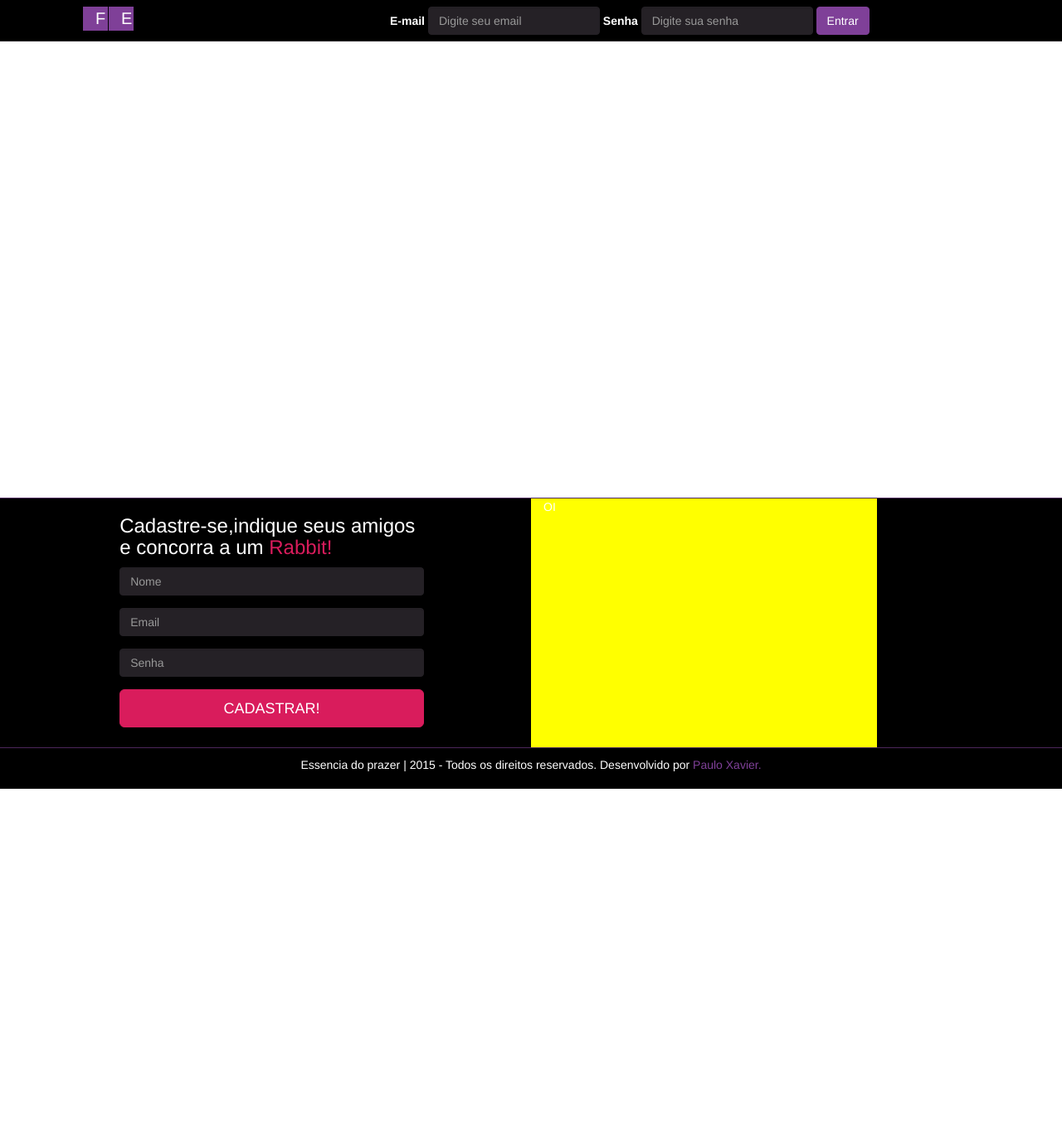
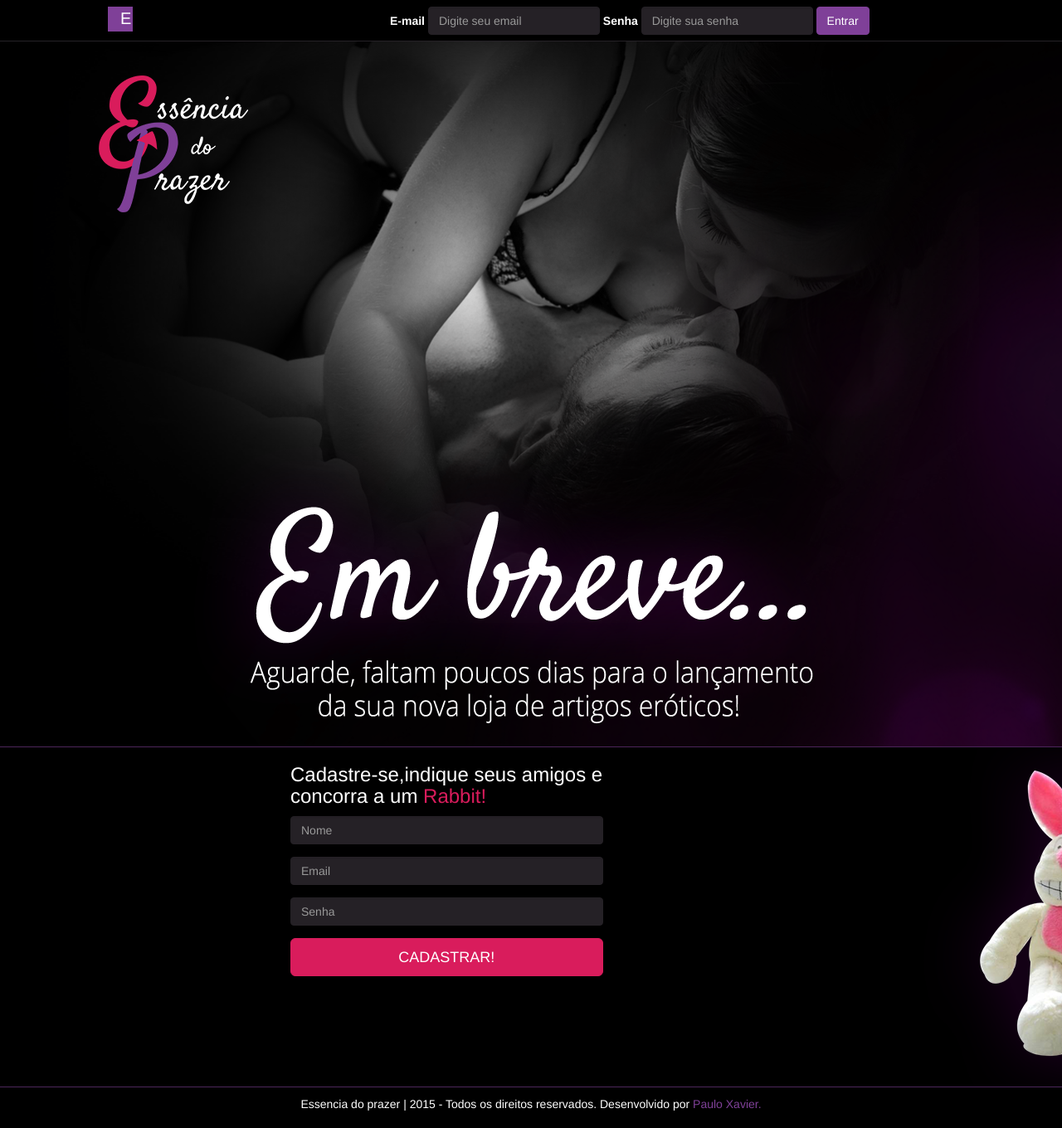
Before and after one commit to opauloxavier/shareableMail, a PHP site: page /coming/?to=home in a window 1280 px wide. Shown: the whole page at 83% size. Before the commit the page ends 951 px from the top, so only its background shows below. Run offline with PHP 8.4, Linux system fonts and the light colour scheme; some libraries are stand-ins or nearby versions.

Commit message:
Primeira Página
Terminada Landing Page, faltando apenas ajustes de icones de mídias
sociais.

```diff
--- a/framework/assets/css/custom.css
+++ b/framework/assets/css/custom.css
@@ -9,18 +9,22 @@
 
 .social{
 	background-color: #7f4098;
-	font-size:20px;
+	height:30px;
 	margin-right:1px;
 }
 
 .temp-featured{
-	height:600px;
-	background-color: #ffffff;
-}
+  margin-top:50px;
+	height:850px;
+	background: url('../img/featured.png') no-repeat center center;
+  background-color:black;
+  }
 
 .temp-coelho{
-	height:350px;
-	background-color: yellow;
+	height:450px;
+  margin-bottom: 10px;
+	background: url('../img/rabbit.png') no-repeat top right;
+  background-position: 1100px -50px;
 }
 
 .rosa{
--- a/framework/core/core.php
+++ b/framework/core/core.php
@@ -7,8 +7,9 @@
 
 	define('SITE_TITLE','Essencia do Prazer');
 	define('SITE_URL','http://essenciadoprazer.com.br');
-	define("THEME_URL","framework/template/default/");
+	define('THEME_URL','framework/template/default/');
 
+	define('SOCIAL_FB','https://www.facebook.com/essenciadoprazer1?fref=ts');
 
 	if($_SERVER['SERVER_NAME']=='dev.pauloxavier.com'){
 		define("url","http://localhost/coming");
--- a/framework/template/default/header.php
+++ b/framework/template/default/header.php
@@ -14,10 +14,14 @@
       <div class="container">
       	<div class="col-md-12">
       	<div class="col-md-2">
-      		<div class="col-md-1 social" style="background-color: #7f4098; font-size:20px;">F</div>
+      		<div class="col-md-1">
+      			<a href="<?php echo SOCIAL_FB;?>" class="img-responsive">
+
+                </a>
+      		</div>
       		<div class="col-md-1 social" style="background-color: #7f4098; font-size:20px;">E</div>
       	</div>
-        <div class="col-md-8 pull-right">
+        <div class="col-md-offset-2 col-md-8">
         <form class="form-inline">
 		  <div class="form-group">
 		    <label class="control-label" for="exampleInputEmail3">E-mail</label>
--- /dev/null
+++ b/info.php
@@ -0,0 +1,3 @@
+<?php
+phpinfo();
+?>
--- a/pages/cadastro.php
+++ b/pages/cadastro.php
@@ -1,39 +1,36 @@
 <?php
 
 ?>
-<div class="col-md-12 bordaroxa">
-<div class="col-md-6">
-<div class="col-md-8 col-md-offset-2">
+<div class="col-md-12 bordaroxa temp-coelho">
+<div class="col-md-12">
+<div class="col-md-4 col-md-offset-3">
 	<h3>Cadastre-se,indique seus amigos e concorra a um <span class="rosa">Rabbit!</span></h3>
 </div>
 
 <div class="col-md-12">
 	<form class="form-horizontal">
 	  <div class="form-group">
-	    <div class="col-md-8 col-md-offset-2">
+	    <div class="col-md-4 col-md-offset-3">
 	      <input type="text" class="form-control" id="inputEmail3" placeholder="Nome" required="true">
 	    </div>
 	  </div>
 
 	  <div class="form-group">
-	    <div class="col-md-8 col-md-offset-2">
+	    <div class="col-md-4 col-md-offset-3">
 	      <input type="email" class="form-control" id="inputEmail3" placeholder="Email" required="true">
 	    </div>
 	  </div>
 	  <div class="form-group">
-	    <div class="col-md-8 col-md-offset-2">
+	    <div class="col-md-4 col-md-offset-3">
 	      <input type="password" class="form-control" id="inputPassword3" placeholder="Senha" required="true">
 	    </div>
 	  </div>
 	  <div class="form-group">
-	    <div class="col-md-8 col-md-offset-2">
+	    <div class="col-md-4 col-md-offset-3">
 	      <button type="submit" class="btn btn-lg btn-custom btn-block">CADASTRAR!</button>
 	    </div>
 	  </div>
 	</form>
 </div>
 </div>
-<div class="col-md-4 temp-coelho">
-		OI
-	</div>
 </div>
--- a/pages/featured.php
+++ b/pages/featured.php
@@ -1,2 +1,3 @@
 <div class="col-md-12 temp-featured">
+
 </div>
```
Also changed, not shown: .htaccess, framework/assets/img/fb.png (added), framework/assets/img/featured.png (added), framework/assets/img/rabbit-temp.jpg (deleted), framework/assets/img/rabbit.png (added).
